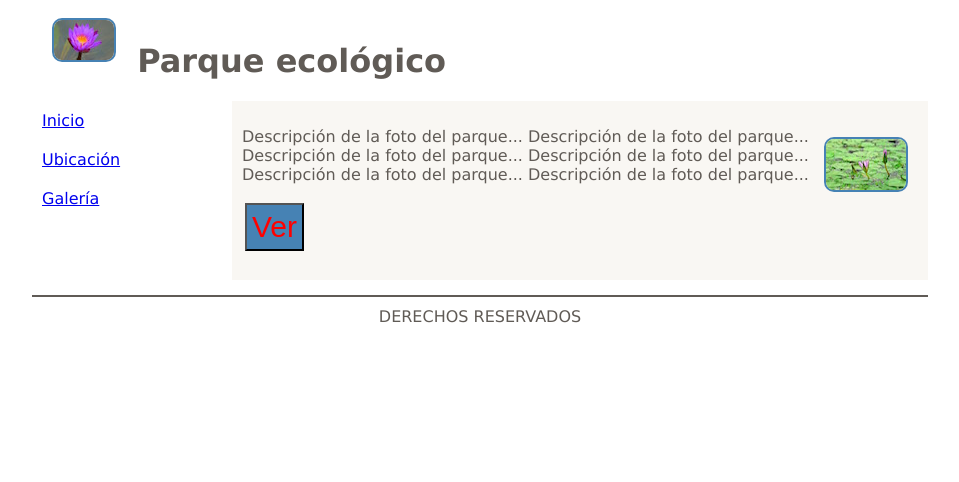
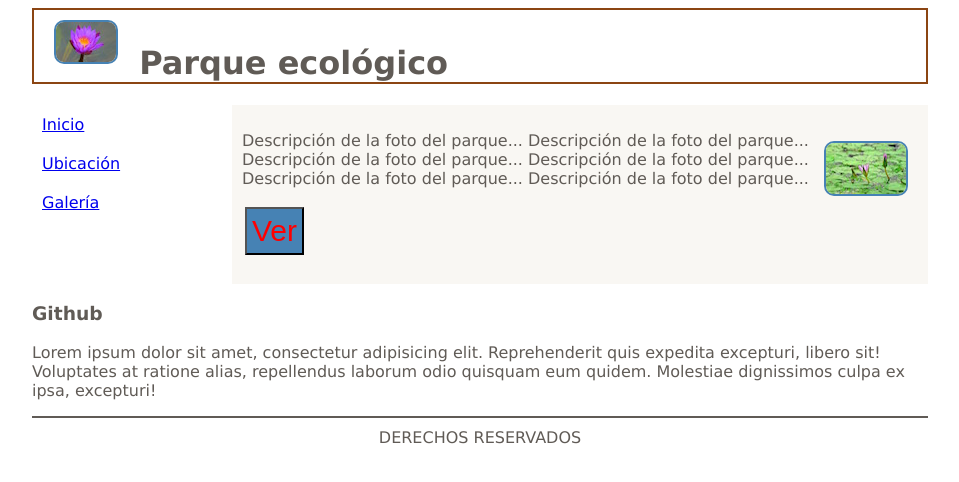
Before and after one commit to juancuervo02/Ejercicio5, a plain HTML site: page index.html in a window 1280 px wide. Shown: the whole page, without its empty margins (160-1119 px from the left). Drawn offline with Linux system fonts and the light colour scheme.

Commit message:
Agregamos borde al h1 del header y agragamos el article Github

```diff
--- a/css/estilos.css
+++ b/css/estilos.css
@@ -7,6 +7,7 @@ body {
 
 header h1{
 	padding-left: 10px;
+	border: 2px solid saddlebrown;
 }
 
 
--- a/index.html
+++ b/index.html
@@ -34,6 +34,16 @@
 
 </section>
 
+	<div>
+		<article>
+			<i class="icon-social fa fa-github"></i>
+			<h3>Github</h3>
+			<p>
+				Lorem ipsum dolor sit amet, consectetur adipisicing elit. Reprehenderit quis expedita excepturi, libero sit! Voluptates at ratione alias, repellendus laborum odio quisquam eum quidem. Molestiae dignissimos culpa ex ipsa, excepturi!
+			</p>
+		</article>
+	</div>
+
 <footer>
 	Derechos Reservados
 </footer>
```
